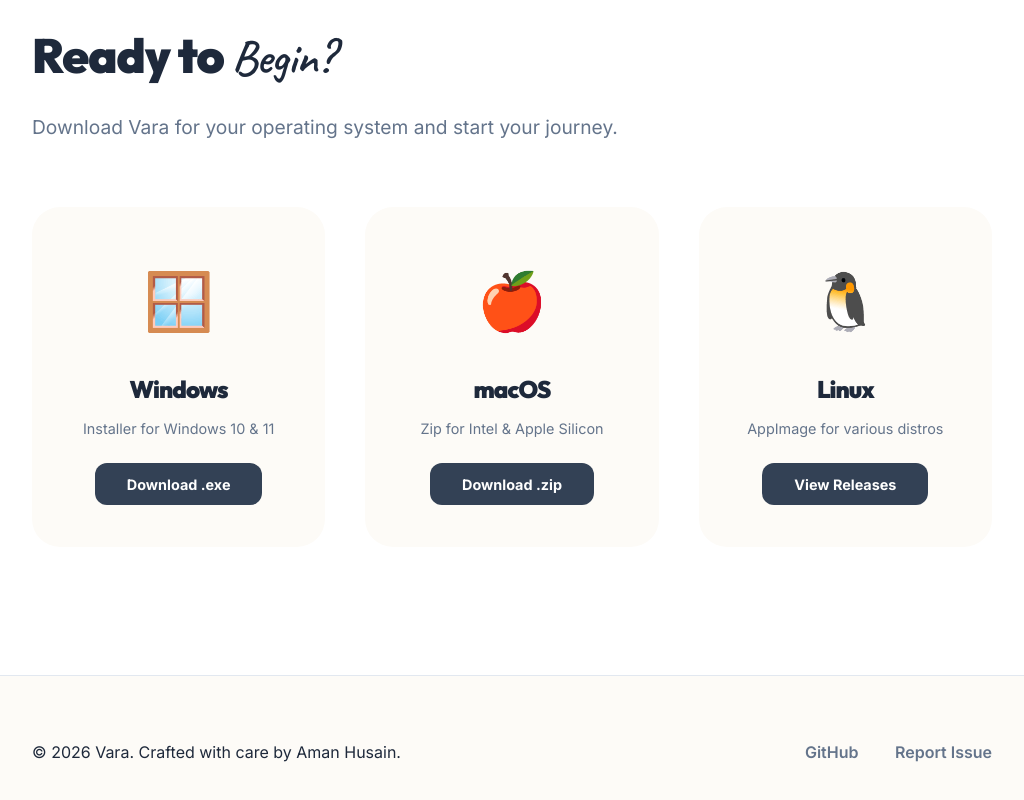
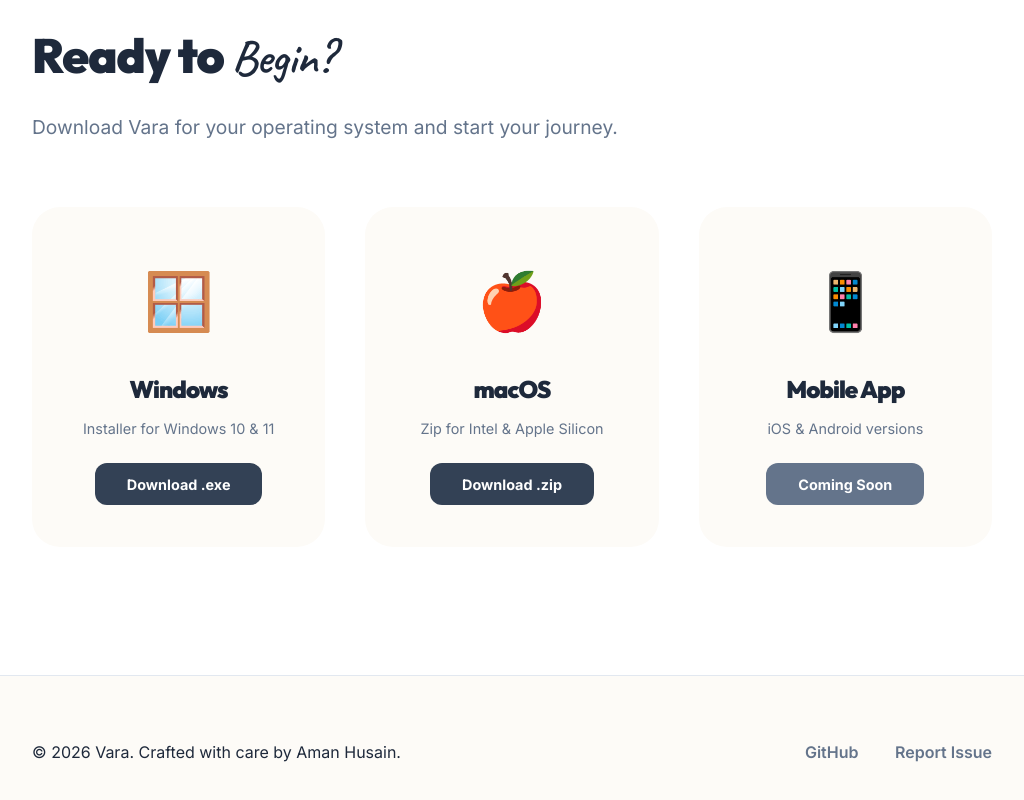
Before and after one commit to amanhusaink/varaog, an Electron app: page docs/index.html in a window 1024 px wide. Shown: the part 3155-3955 px from the top of the page. Drawn offline with Linux system fonts and the light colour scheme.

Commit message:
Update download links, remove Linux, add favicon

```diff
--- a/docs/index.html
+++ b/docs/index.html
@@ -5,6 +5,7 @@
   <meta name="viewport" content="width=device-width, initial-scale=1.0">
   <title>Vara - Handcrafted Notes for Deep Work</title>
   <meta name="description" content="Vara is a premium, offline-first notebook for those who value focus. Experience a handcrafted paper aesthetic on your desktop.">
+  <link rel="icon" type="image/png" href="favicon.png">
   <link rel="stylesheet" href="style.css">
 </head>
 <body>
@@ -78,24 +79,24 @@
         <p class="section-desc">Download Vara for your operating system and start your journey.</p>
 
         <div class="download-grid">
-          <a href="dist/Vara Setup 1.0.0.exe" download class="download-card">
+          <a href="https://github.com/amanhusaink/varaog/releases/latest" target="_blank" class="download-card">
             <span class="os-icon">🪟</span>
             <h3>Windows</h3>
             <p>Installer for Windows 10 & 11</p>
             <span class="dl-btn">Download .exe</span>
           </a>
-          <a href="dist/Vara-1.0.0-mac.zip" download class="download-card">
+          <a href="https://github.com/amanhusaink/varaog/releases/latest" target="_blank" class="download-card">
             <span class="os-icon">🍎</span>
             <h3>macOS</h3>
             <p>Zip for Intel & Apple Silicon</p>
             <span class="dl-btn">Download .zip</span>
           </a>
-          <a href="https://github.com/amanhusaink/varaog/releases/latest" target="_blank" class="download-card">
-            <span class="os-icon">🐧</span>
-            <h3>Linux</h3>
-            <p>AppImage for various distros</p>
-            <span class="dl-btn">View Releases</span>
-          </a>
+          <div class="download-card coming-soon">
+            <span class="os-icon">📱</span>
+            <h3>Mobile App</h3>
+            <p>iOS & Android versions</p>
+            <span class="dl-btn">Coming Soon</span>
+          </div>
         </div>
       </div>
     </section>
--- a/docs/style.css
+++ b/docs/style.css
@@ -285,6 +285,22 @@ section {
   box-shadow: 0 20px 50px rgba(0,0,0,0.05);
 }
 
+.download-card.coming-soon {
+  opacity: 0.7;
+  cursor: not-allowed;
+}
+
+.download-card.coming-soon:hover {
+  transform: none;
+  box-shadow: none;
+  background: var(--bg);
+  border-color: transparent;
+}
+
+.download-card.coming-soon .dl-btn {
+  background: var(--text-muted);
+}
+
 .os-icon {
   font-size: 3.5rem;
   margin-bottom: 1.5rem;
```
Also changed, not shown: index.html (+1 -0 lines), docs/favicon.png (added), favicon.png (added).
